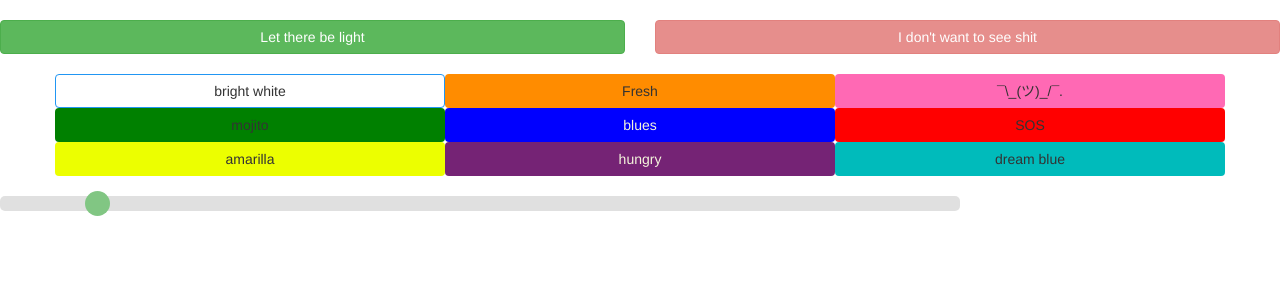
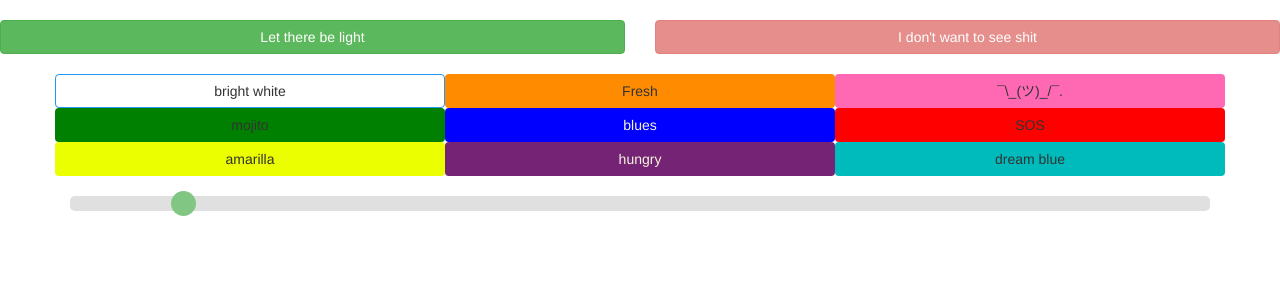
Before and after one commit to josephkobti/NeoFlask, a Flask app: page / in a window 1280 px wide. Shown: the top 300 px of the page. Run offline with Flask 2, Linux system fonts and the light colour scheme; some libraries are stand-ins or nearby versions.

Commit message:
fixed slider design

```diff
--- a/templates/index.html
+++ b/templates/index.html
@@ -5,7 +5,7 @@
 {% block content %}
 <style>
   .slidecontainer {
-    width: 75%;
+    width: 100%;
   }
 
   .slider {
@@ -67,15 +67,16 @@
     </div>
     <div class="row">
         <div class="btn col-xs-4 col-sm-6 col-md-4" style="background-color:#ecff00;" onclick="switchColor(this, 255, 140, 0, 0)" type="button">amarilla</div>
-        <div class="btn col-xs-4 col-sm-6 col-md-4" style="background-color:#752375; color: beige;" onclick="switchColor(this, 117, 35, 117, 0)" type="button">hungry</div>
+        <div class="btn col-xs-4 col-sm-6 col-md-4" style="background-color:#752375; color: beige;" onclick="switchColor(this, 75, 0, 130, 0)" type="button">hungry</div>
         <div class="btn col-xs-4 col-sm-6 col-md-4" style="background-color:#00bbbb;"  onclick="switchColor(this, 0, 187, 187, 0)" type="button">dream blue</div>
     </div>
 </div>
 &nbsp;
-<div class="slidecontainer">
-  <input type="range" min="1" max="100" value="30" class="slider" id="myRange">
+<div class="container">
+  <div class="slidecontainer">
+    <input type="range" min="1" max="100" value="30" class="slider" id="myRange">
+  </div>
 </div>
-
 {% endblock %}
 
 {% block scripts %}
```
